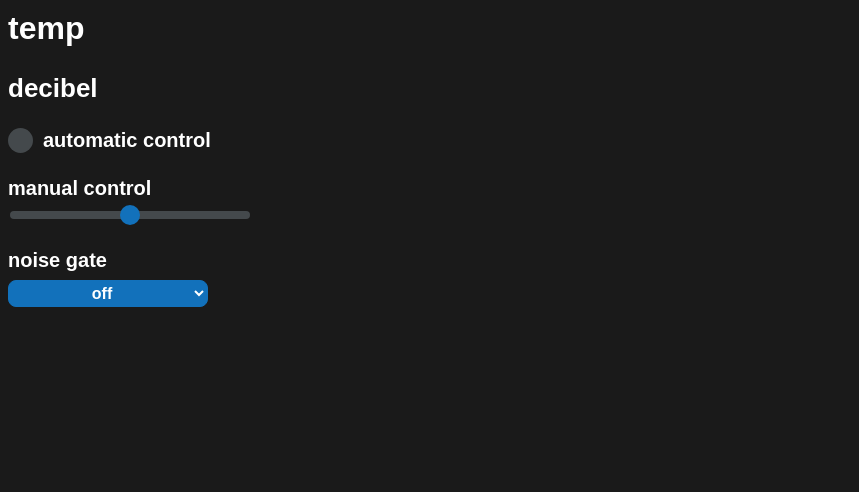
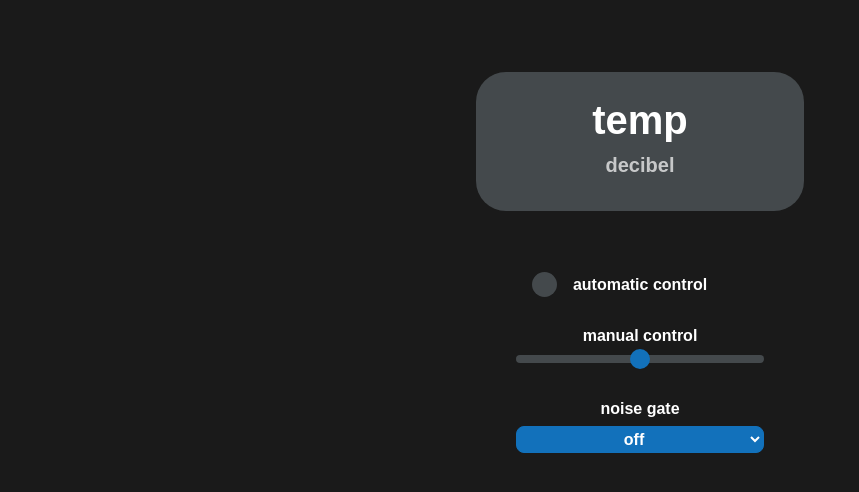
Before and after one commit to howest-mct/2021-2022-projectone-renzo7274, a plain HTML site: page front-end/index.html in a window 1280 px wide. Shown: the whole page, without its empty margins (0-859 px from the left). Drawn offline with nearby package versions, Linux system fonts and the light colour scheme; no server answers; a web font is replaced by a local one.

Commit message:
functies en design volledig overgenomen

```diff
--- a/front-end/index.html
+++ b/front-end/index.html
@@ -16,7 +16,8 @@
 </head>
 
 <body>
-  <div>
+  <section class="o-row o-container">
+    <div class="c-link-cta o-container">
       <h2 class="js-temp">
         temp
       </h2>
@@ -24,14 +25,15 @@
         decibel
       </h3>
     </div>
-  <div>
+  </section>
+  <section class="o-row--xl">
+    <div class=" o-container o-row--lg">
         <h4>
-      <label class="container"for="auto_control">automatic control
+          <label class="c-container "for="auto_control">automatic control
             <input type="checkbox" name="auto_control" value="auto" id="auto_control" />
-      <span class="checkmark"></span>
+            <span class="c-checkmark"></span>
           </label>
         </h4>
-
       <h4>
         manual control <br>
         <input type="range" name="scrollbar" min="0" max="10" step="1" class="js-scrollbar" />
@@ -46,5 +48,6 @@
             </select>
       </h4>
     </div>
+  </section>
 </body>
 </html>
--- a/front-end/style/screen.css
+++ b/front-end/style/screen.css
@@ -66,12 +66,6 @@ img {
     Default markup for typographic elements
 */
 
-h1,
-h2,
-h3 {
-  font-weight: 700;
-}
-
 h1 {
   font-size: 36px;
   line-height: 48px;
@@ -79,23 +73,28 @@ h1 {
 }
 
 h2 {
-  font-size: 32px;
-  line-height: 40px;
-  margin: 0 0 24px;
+  font-size: 40px;
+  font-weight: 700;
+  line-height: 49px;
+  margin: 0 0 8px;
 }
 
 h3 {
-  font-size: 26px;
-  line-height: 32px;
-  margin: 0 0 24px;
+  font-size: 20px;
+  font-weight: 700;
+  opacity: 0.7;
+  line-height: 24px;
+  margin: 0 0 0;
 }
 
 h4,
 h5,
 h6 {
-  font-size: 20px;
-  line-height: 24px;
-  margin: 0 0 24px;
+  font-size: 16px;
+  font-weight: 600;
+  line-height: 19px;
+  margin: 32px 0 24px;
+  text-align: center;
 }
 
 p,
@@ -171,7 +170,7 @@ a:focus {
 
 .o-row {
   position: relative;
-  padding: 24px 24px 0;
+  padding: 64px 16px 0;
   display: flow-root;
 }
 
@@ -195,8 +194,9 @@ a:focus {
 /* size modifiers */
 
 .o-row--lg {
-  padding-top: 48px;
-  padding-bottom: 24px;
+  position: relative;
+  padding: 32px 40px 0;
+  display: flow-root;
 }
 
 .o-row--intro {
@@ -205,38 +205,12 @@ a:focus {
 }
 
 .o-row--xl {
-  padding-top: 72px;
-  padding-bottom: 48px;
+  position: relative;
+  padding: -8px 0 0;
+  display: flow-root;
 }
 
-@media (min-width: 768px) {
-  .o-row {
-    padding-left: 48px;
-    padding-right: 48px;
-  }
 
-  .o-row--md {
-    padding-top: 48px;
-    padding-bottom: 24px;
-  }
-
-  .o-row--lg {
-    padding-top: 72px;
-    padding-bottom: 48px;
-  }
-}
-
-@media (min-width: 992px) {
-  .o-row--intro {
-    padding-top: 0;
-    padding-bottom: 0;
-  }
-
-  .o-row--xl {
-    padding-top: 96px;
-    padding-bottom: 72px;
-  }
-}
 
 /*
     Objects: Container
@@ -248,7 +222,7 @@ a:focus {
   margin-left: auto;
   margin-right: auto;
   width: 100%;
-  max-width: 79.5em;
+  max-width: 360px;
   /* 90 * 16px = 1440px */
 }
 
@@ -616,36 +590,13 @@ a:focus {
 */
 
 .c-link-cta {
-  display: inline-block;
-  text-decoration: none;
-  font-size: 14px;
-  line-height: 24px;
-  font-weight: 600;
-  padding: 8px 20px;
-  border-radius: 4px;
-  box-shadow: inset 0 0 0 1px #2E77E6;
-  background: #3385FF linear-gradient(to bottom, #4F95FF, #2E77E6);
-}
 
-.c-link-cta,
-.c-link-cta:visited,
-.c-link-cta:active {
-  color: #fff;
-}
-
-.c-link-cta:hover,
-.c-link-cta:focus {
-  color: #fff;
-  background: #4F95FF;
-}
-
-.c-link-cta:active {
-  background-color: #3385FF;
-}
-
-.c-link-cta--lg {
-  font-size: 16px;
-  padding: 16px 32px;
+  padding: 24px;
+  padding-bottom: 34px;
+  border-radius: 30px;
+  background: #44494C ;
+  border-color: #44494C;
+  text-align: center;
 }
 
 /*
@@ -685,7 +636,7 @@ a:focus {
   color: #FFFFFF;
   text-align: center;
   font-size: 16px;
-  width: 200px;
+  width: 248px;
   border-radius: 8px;
   border-color: #1271BB;
   padding-top: 2.5px;
@@ -702,13 +653,14 @@ input[type="range"] {
   appearance: none;
   background: transparent;
   cursor: pointer;
-  width: 15rem;
+  width: 248px;
 }
 
 input[type="range"]::-webkit-slider-runnable-track {
   background: #44494C;
   height: 0.5rem;
   border-radius: 8px;
+  margin-top: 8px;
 }
 
 input[type="range"]::-webkit-slider-thumb {
@@ -731,21 +683,23 @@ input[type="range"]:focus::-webkit-slider-thumb {
   outline-offset: 0.125rem;
 }
 
-.container {
+.c-container {
   display: block;
   position: relative;
-  padding-left: 35px;
-  margin-bottom: 12px;
   cursor: pointer;
-  font-size: 20px;
+  font-size: 16px;
+  font-weight: 600;
+  line-height: 19px;
+  margin: 16px 0 24px;
+  margin-left: 16px;
   -webkit-user-select: none;
   -moz-user-select: none;
   -ms-user-select: none;
   user-select: none;
-
+  max-width: 248px;
 }
 
-.container input {
+.c-container input {
   position: absolute;
   opacity: 0;
   cursor: pointer;
@@ -753,23 +707,26 @@ input[type="range"]:focus::-webkit-slider-thumb {
   width: 0;
 }
 
-.checkmark {
+.c-checkmark {
   position: absolute;
   top: 0;
   left: 0;
   height: 25px;
   width: 25px;
+  margin-top: -3px;
+  margin-left: 16px;
   background-color: #44494C;
   border-radius: 16px;
 }
 
-.container:hover input~.checkmark {
+.c-container:hover input~.c-checkmark {
   background-color: #B0B0B2;
 }
 
-.container input:checked~.checkmark {
+.c-container input:checked~.c-checkmark {
   background-color: #1271BB;
 }
+
 
 /*
     Utilities: spacing
```
Lines whose indentation alone changed are shown as unchanged.
